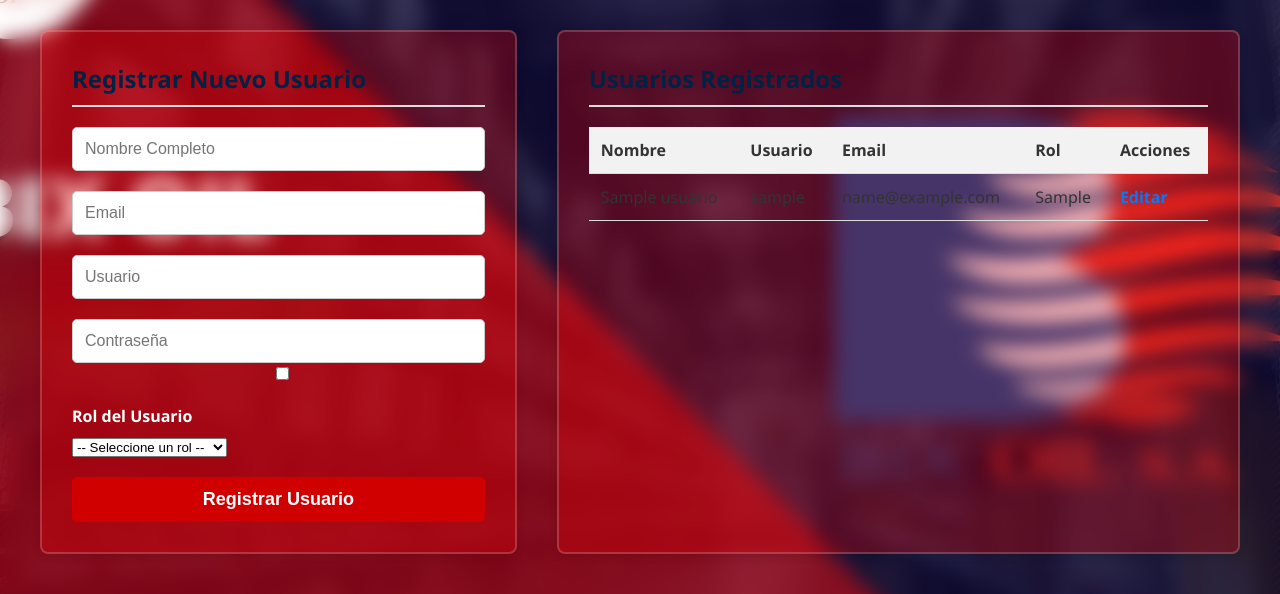
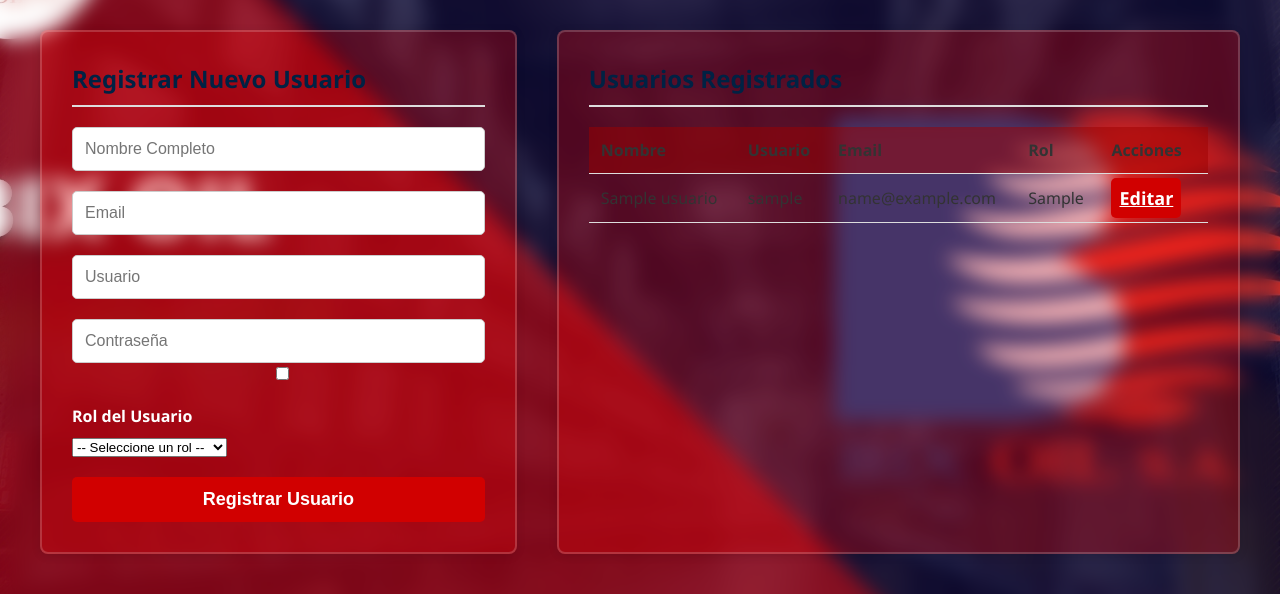
Before and after one commit to rogerrcarvajal/SWIBO, a PHP site: page /pages/gestion_usuarios.php in a window 1280 px wide. Shown: the part 165-759 px from the top of the page. Run offline with PHP 8.4, Linux system fonts and the light colour scheme; the visitor is signed in with stand-in values (Sample User, id 1); tables that the repository leaves empty or names only in its code hold one stand-in row (values such as "Sample post"); some libraries are stand-ins or nearby versions.

Commit message:
GESTION DE USUARIOS - Actualizacion

```diff
--- a/pages/gestion_usuarios.php
+++ b/pages/gestion_usuarios.php
@@ -88,13 +88,20 @@ $usuarios = $conn->query("SELECT id, nombre, username, email, rol FROM usuarios
             padding: 12px;
             border-bottom: 1px solid #ddd;
         }
-        .user-table th { background-color: #f2f2f2; }
-        .user-table tr:hover { background-color: #f9f9f9; }
+        .user-table th { background-color: rgba(158, 0, 0, 0.5); }
+        .user-table tr:hover { background-color: rgba(255, 0, 0, 0.274); }
         .actions a {
             margin-right: 10px;
-            text-decoration: none;
-            color: #007bff;
+            width: 100%;
+            padding: 8px;
+            border: none;
+            background-color: #d10000;
+            color: white;
+            font-size: 18px;
             font-weight: bold;
+            border-radius: 5px;
+            cursor: pointer;
+            transition: background-color 0.3s;
         }
         .actions a.delete { color: #dc3545; }
 
--- a/public/css/style.css
+++ b/public/css/style.css
@@ -46,7 +46,7 @@ body {
     font-weight: 600;
     line-height: 1.3;
     margin-bottom: 25px;
-    color: #ffffff;
+    color: rgba(158, 0, 0, 0.5);;
 }
 
 .input-group {
```
